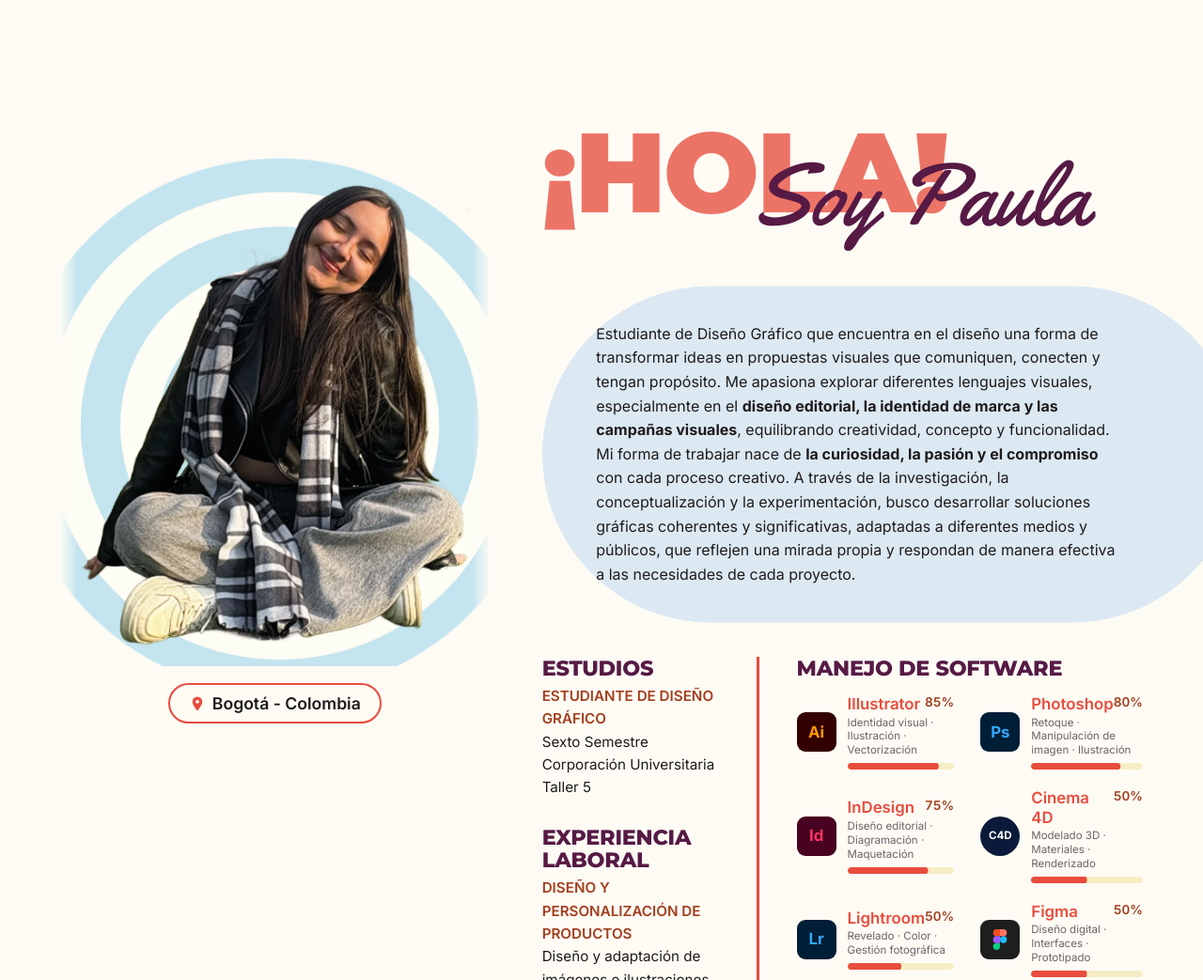
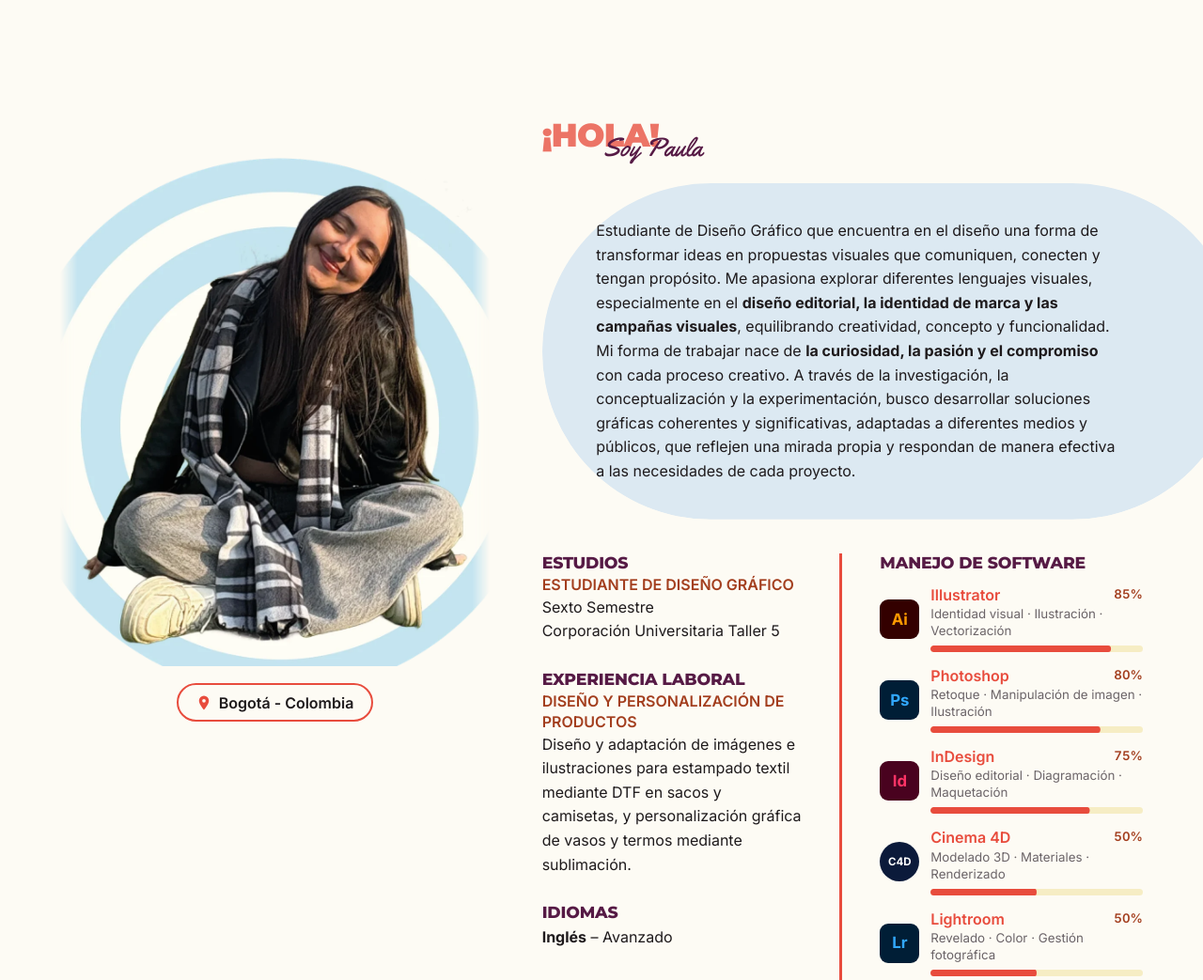
Before and after one commit to paulasandoval-crypto/portafolioweb, a plain HTML site: page index.html in a window 1280 px wide. Shown: the part 800-1843 px from the top of the page at 94% size. Drawn offline with Linux system fonts and the light colour scheme; animation ran at ten frames a second; a web font is replaced by a local one.

Commit message:
Ajustar escala tipográfica en puntos
Cuerpos de texto en 11–12 pt (leyendas y etiquetas en 10 pt), títulos de
proyecto entre 20 y 24 pt y portadas de sección en 26 pt. La portada
principal conserva su tamaño. Se reacomodan el texto script superpuesto,
la altura de los separadores y las barras de software.

Co-Authored-By: Claude Opus 5.5 <noreply@anthropic.com>
Claude-Session: https://claude.ai/code/session_013PWMLhCEbq1NyfP8hJSUZD

```diff
--- a/index.html
+++ b/index.html
@@ -68,9 +68,17 @@
   --gutter:16px;
   --maxw:1320px;
   --radius-pill:32px;   /* móvil; en desktop pasa a 999px */
+
+  /* Escala tipográfica (en puntos, como en el PDF) */
+  --t-body:11pt;        /* cuerpos de texto: 10–12 pt */
+  --t-small:10pt;       /* leyendas, etiquetas, datos pequeños */
+  --t-sub:13pt;         /* subtítulos (Estudios, Idiomas…) */
+  --t-proyecto:20pt;    /* títulos de proyecto: 20–24 pt */
+  --t-portada:26pt;     /* títulos de portada de sección */
 }
 @media (min-width:768px){ :root{ --gutter:40px; } }
-@media (min-width:1024px){ :root{ --gutter:64px; --radius-pill:999px; } }
+@media (min-width:1024px){ :root{ --gutter:64px; --radius-pill:999px; --t-body:12pt; --t-proyecto:24pt; } }
+@media (min-width:768px) and (max-width:1023px){ :root{ --t-proyecto:22pt; } }
 
 /* =========================================================
    2. BASE
@@ -569,6 +577,33 @@ html{ overflow-x:clip; }
   .arcs circle{ stroke-dashoffset:0; transition:none; }
   .marquee-track{ transform:none; }
 }
+
+/* =========================================================
+   15. ESCALA TIPOGRÁFICA — cuerpos 10–12 pt · proyectos 20–24 pt · portadas 26 pt
+   (la portada principal PORTAFOLIO conserva su tamaño grande)
+   ========================================================= */
+body{ font-size:var(--t-body); }
+.pillbox p, .block p, .c-item a, .skill b, .loc .pill{ font-size:var(--t-body); }
+.pill, .caption, .h-sub, .skill b em, .skill small, .copy, .wa, .footer p,
+.sep .num, .contenido .badge, .scroll-hint{ font-size:var(--t-small); }
+.skill small{ line-height:1.35; }
+.h-sm{ font-size:var(--t-sub); }
+.card .t{ font-size:var(--t-body); }
+.card .n{ font-size:var(--t-portada); }
+/* Títulos de proyecto */
+.ttl{ font-size:var(--t-proyecto); }
+.ttl .script{ font-size:.8em; top:calc(var(--sy, 42%) + 18%); }
+.ttl.script-first .script{ font-size:.85em; --sx:-1%; --sy:-80%; top:var(--sy); }
+.ttl.script-first{ margin-top:1em; }
+.ttl{ margin-bottom:1.4em; }
+/* Portadas de sección (separadores, ¡Hola!, Contenido, Contáctame) */
+.sep .ttl, .hola, .contenido, .contactame{ font-size:var(--t-portada); }
+.sep{ min-height:clamp(240px, 42vh, 440px); padding:60px 0; }
+.hola{ margin-bottom:1em; }
+.contenido .badge{ top:-60%; right:-34%; }
+.skill b{ gap:8px; }
+.h-sub{ line-height:1.35; }
+@media (min-width:1024px){ .skills{ grid-template-columns:1fr; row-gap:16px; } }
 </style>
 </head>
 <body>
```
